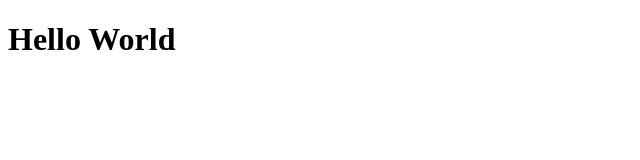
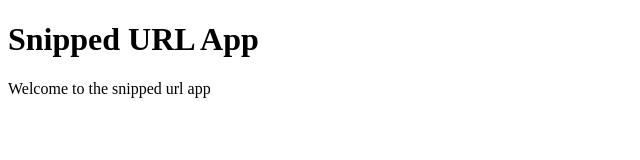
Before and after one commit to ChinomnsoC/snipped_url, a website with bundled scripts: page snipped_url_frontend/public/index.html in a window 1280 px wide. Shown: the whole page, without its empty margins (0-640 px from the left). Built offline with nearby package versions, Linux system fonts and the light colour scheme.

Commit message:
added a config file for typescript, updated package.json and included an index.html file for front end

```diff
--- a/snipped_url_frontend/package.json
+++ b/snipped_url_frontend/package.json
@@ -7,8 +7,8 @@
     "browsersync": "npx browser-sync start --server 'public' --port 5000 --files 'public'",
     "watch": "npx tsc --project tsconfig.json --watch",
     "dev": "run-p watch browsersync",
-    "compile": "npx tsc --project tsconfig.prod.json",
-    "clean": "npx rimraf public/js/**/*",
+    "compile": "npx tsc --project tsconfig.json",
+    "clean": "npx rimraf public/**/*",
     "build": "run-s clean compile",
     "test": "npx jest"
   },
--- a/snipped_url_frontend/public/index.html
+++ b/snipped_url_frontend/public/index.html
@@ -4,10 +4,11 @@
     <meta charset="UTF-8">
     <meta http-equiv="X-UA-Compatible" content="IE=edge">
     <meta name="viewport" content="width=device-width, initial-scale=1.0">
-    <title>TS APP</title>
+    <title>Snipped URL</title>
 </head>
 <body>
-    <h1>Hello World</h1>
+    <h1>Snipped URL App</h1>
+    <p> Welcome to the snipped url app</p>
 
     <script type="module" src="js/app.js"></script>
 </body>
```
Also changed, not shown: 1 other file.
